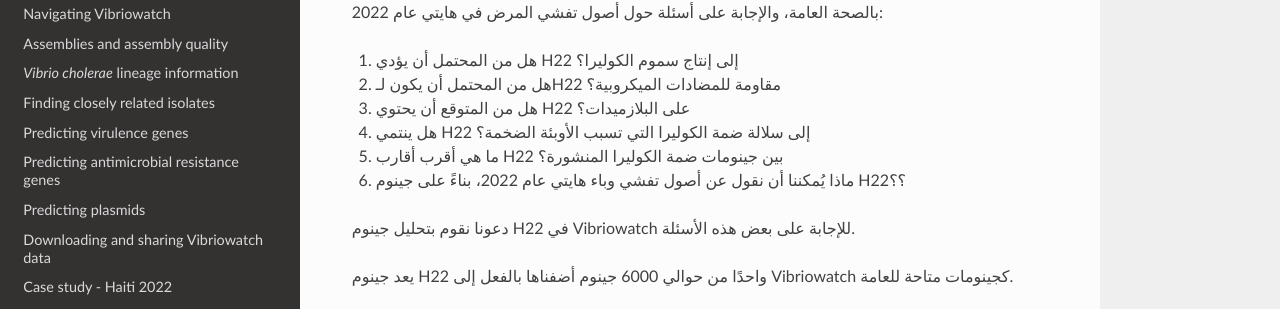
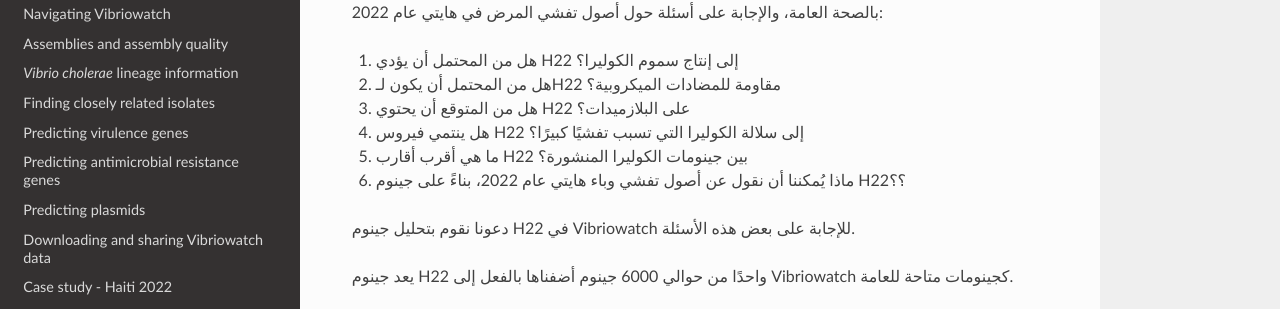
Before and after one commit to avrilcoghlan/vibriowatch, a Sphinx documentation site: the page built from docs/source/haiti_arabic.rst, in a window 1280 px wide and 900 px high, scrolled down 1902 px. Shown: the part 135-444 px from the top of the window. Built offline with Sphinx 7.4.7 and the Read the Docs theme 3.1.0, drawn with Linux system fonts in a browser that asks for light colours.

Commit message:
Update haiti_arabic.rst

```diff
--- a/docs/source/haiti_arabic.rst
+++ b/docs/source/haiti_arabic.rst
@@ -66,8 +66,8 @@
 #. هل من المحتمل أن يؤدي H22 إلى إنتاج سموم الكوليرا؟
 #. هل من المحتمل أن يكون لـH22 مقاومة للمضادات الميكروبية؟
 #. هل من المتوقع أن يحتوي H22 على البلازميدات؟
-#. هل ينتمي H22 إلى سلالة ضمة الكوليرا التي تسبب الأوبئة الضخمة؟
-#. ما هي أقرب أقارب H22 بين جينومات ضمة الكوليرا المنشورة؟
+#. هل ينتمي فيروس H22 إلى سلالة الكوليرا التي تسبب تفشيًا كبيرًا؟
+#. ما هي أقرب أقارب H22 بين جينومات الكوليرا المنشورة؟
 #. ماذا يُمكننا أن نقول عن أصول تفشي وباء هايتي عام 2022، بناءً على جينوم H22؟؟
 
 دعونا نقوم بتحليل جينوم H22 في Vibriowatch للإجابة على بعض هذه الأسئلة.
```
